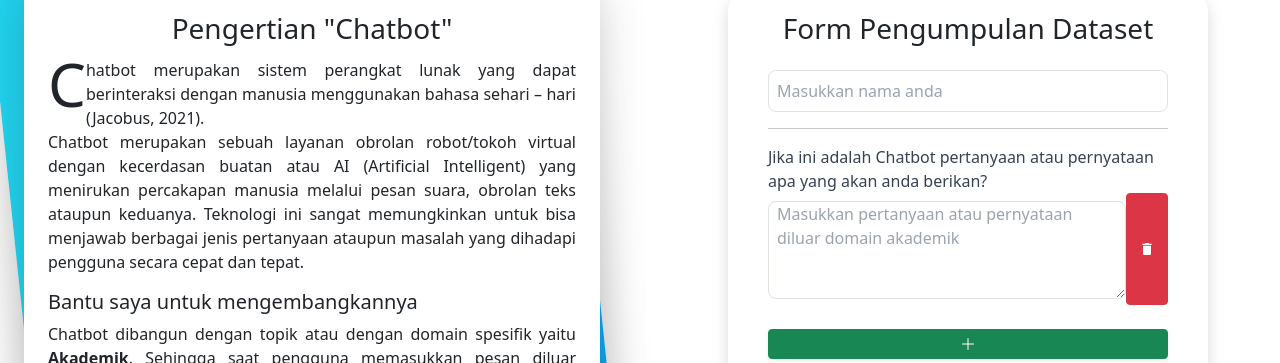
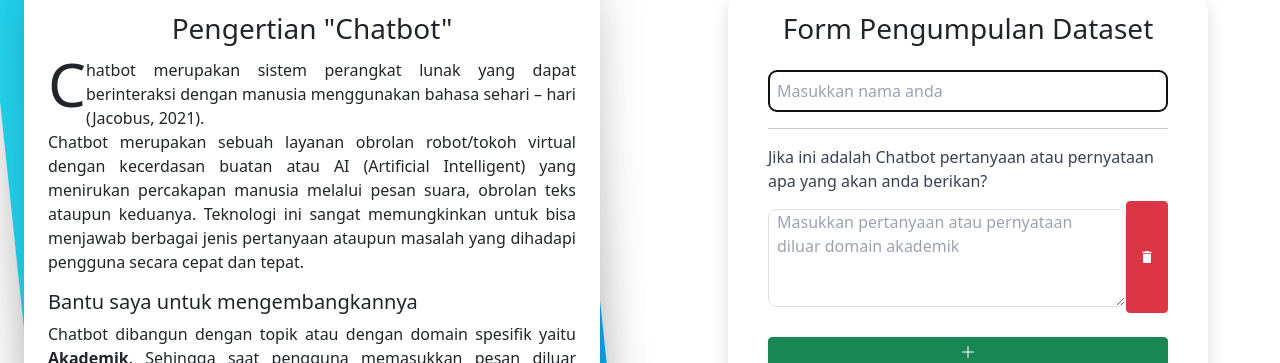
Before and after one commit to FebykAlekSatria/Webiste-ku, a Next.js app: page /data in a window 1280 px wide. Shown: the part 132-495 px from the top of the page. Built offline with nearby package versions, Linux system fonts and the light colour scheme.

Commit message:
autofocus name

```diff
--- a/component/form/formQuestion.jsx
+++ b/component/form/formQuestion.jsx
@@ -74,6 +74,7 @@ const FormQuestion = () => {
                 <input className="focus:shadow-md p-2 w-full border border-gray-300 focus:outline-none rounded-lg "
                     placeholder="Masukkan nama anda"
                     onChange={(e) => setName(e.target.value)}
+                    autoFocus={true}
                 />
                 <hr />
                 <label className="block text-sm  text-gray-700">
@@ -81,7 +82,7 @@ const FormQuestion = () => {
                 </label>
                 {question.map((question, i) => {
                     return (
-                        <div className="form-input-wrapper" key={i}>
+                        <div className="form-input-wrapper my-2" key={i}>
                             <div className="space-x-2 flex">
                                 <div className="w-full">
                                     <div className="mt-1">
```
